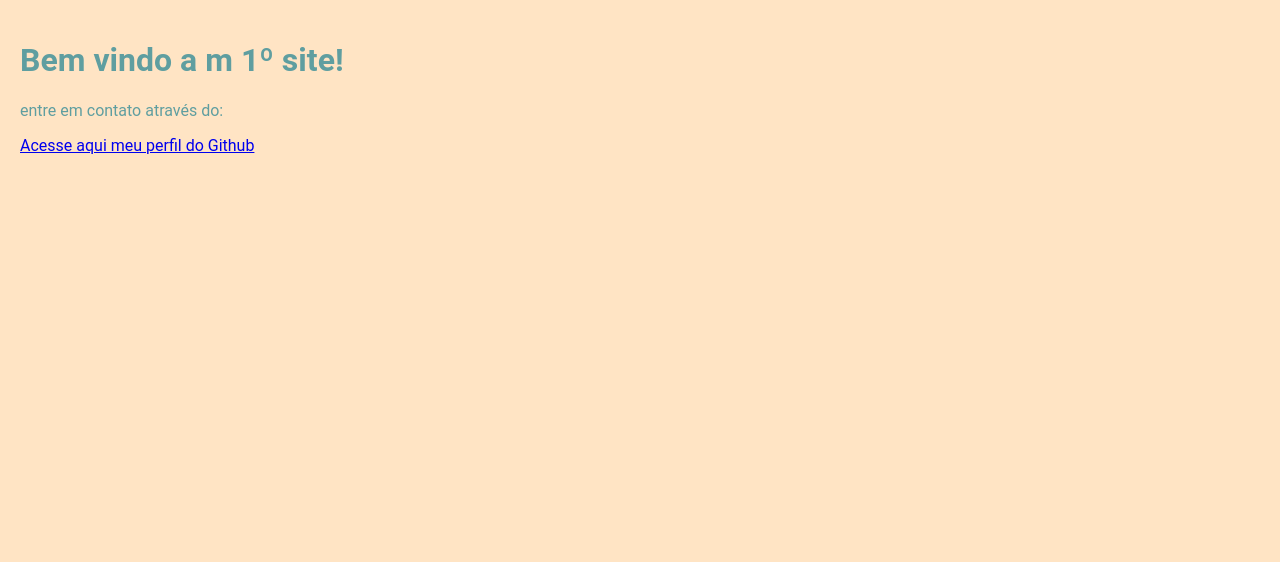
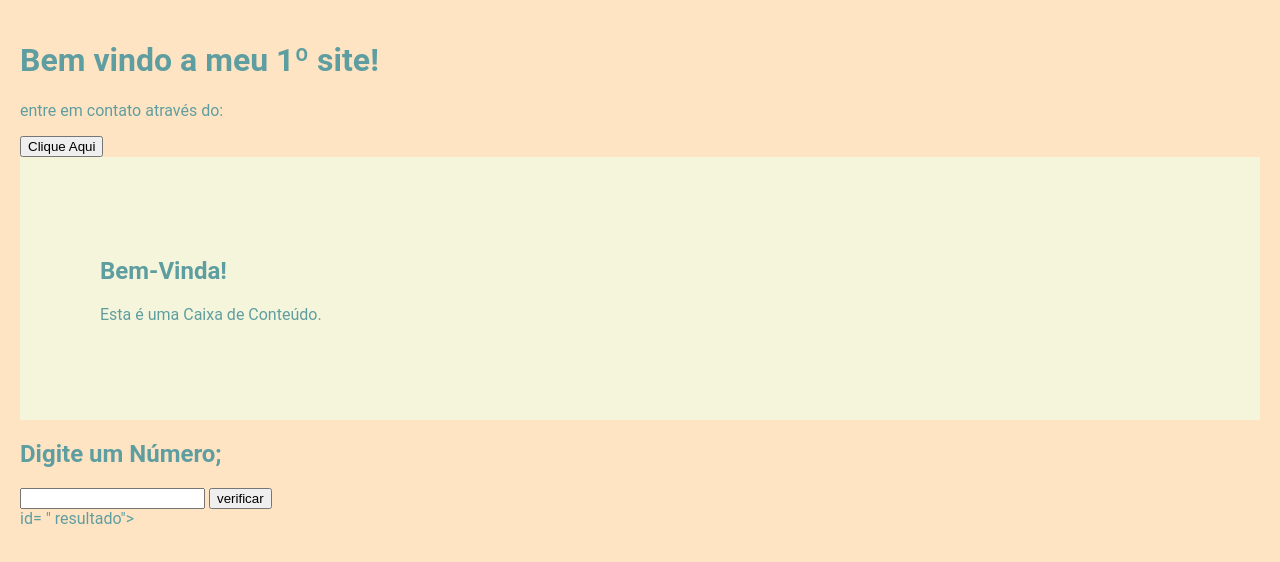
Before and after one commit to MarinaTavares22/Proz1st, a plain HTML site: page index.html in a window 1280 px wide. Drawn offline with Linux system fonts and the light colour scheme.

Commit message:
mensagem

```diff
--- a/index.html
+++ b/index.html
@@ -9,11 +9,26 @@
     </head>
     <body>
         <header>
-            <h1> Bem vindo a m 1º site! </h1>
+            <h1> Bem vindo a meu 1º site! </h1>
         </header>
         <main>
-            <p> entre em contato através do: </p>
-            <a href="https://github.com/MarinaTavares22"> Acesse aqui meu perfil do Github </a>
+            <p> entre em contato através do:</p>
+            <a href="https://github.com/MarinaTavares22">
+            <button onclick="mostrarMensagem()">Clique Aqui</button>
+            </a>
         </main>
+        <div class="caixa">
+            <h2>Bem-Vinda!</h2>
+            <p>Esta é uma Caixa de Conteúdo. </p>
+        </div>
+        <div>
+            <h2> Digite um Número; </h2>
+            <input type="number" id="numero">
+            <button onclick="verificarnumero()" >verificar </button>
+        </div> id= " resultado"> </div>
+        </div>
     </body>
+    <script src="script.js">
+
+    </script>
 </html>
--- /dev/null
+++ b/script.js
@@ -0,0 +1,16 @@
+function mostrarMensagem() {
+    alert("olá, Eu sou Marina");
+}
+
+function verificarNumero() {
+    let numero = document.getElementById("numero").value
+    numero = Number(numero);
+    let mensagem = "";
+
+    if (numero > 0 ) {mensagem = "O Número é positivo.";
+    }
+    else if ( numero < 0) {
+        mensagem = "O número é Negativo."; }
+
+  Document.getElementById("Resultado").innertext = mensagem;
+}
--- a/style.css
+++ b/style.css
@@ -5,3 +5,9 @@ body {
     margin: 0%;
     padding: 20px;
 }
+
+div.caixa {border: 1px black;
+    padding: 80px;
+     background-color:beige
+
+}
```
